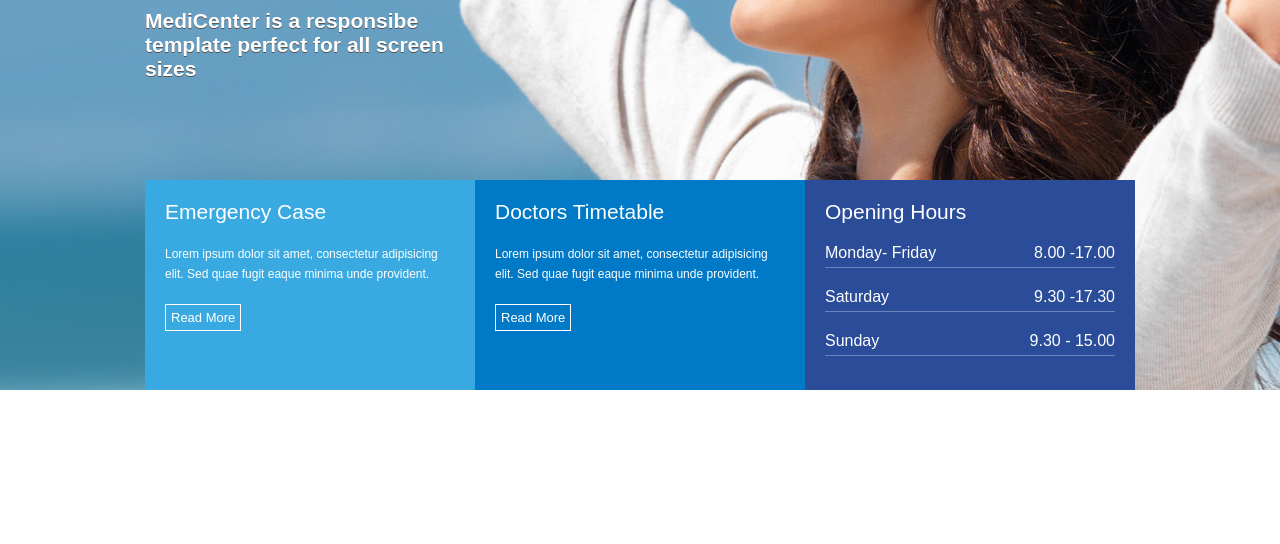
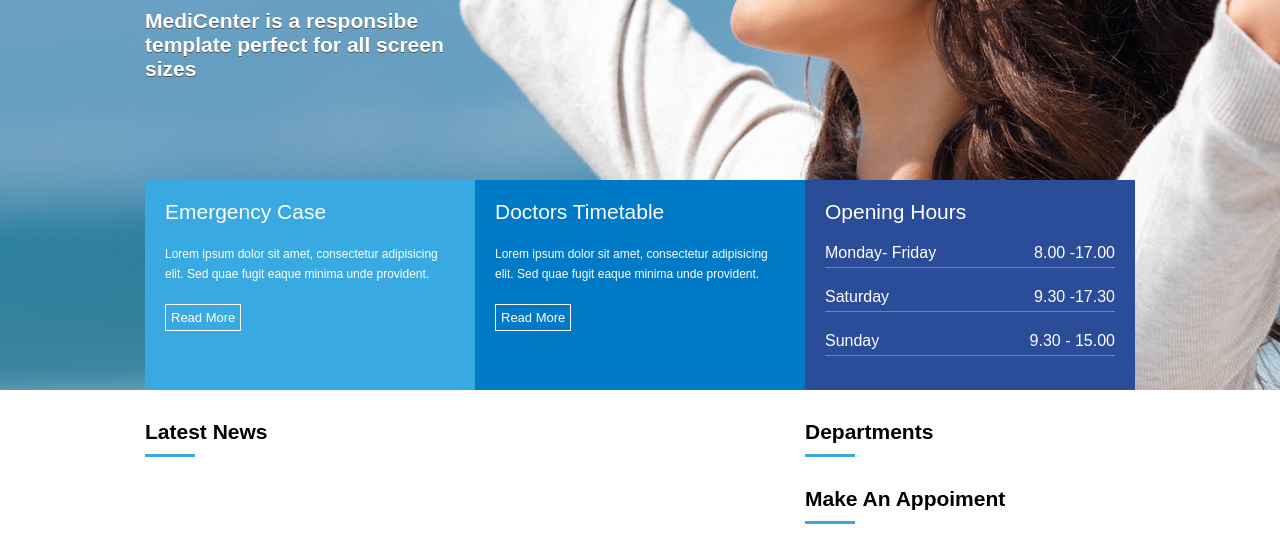
Before and after one commit to mari-moreira/MediCenter, a plain HTML site: page index.html in a window 1280 px wide. Shown: the part 400-944 px from the top of the page. Before the commit the page ends 800 px from the top, so only its background shows below. Drawn offline with Linux system fonts and the light colour scheme; files whose address does not match are found by name.

Commit message:
Widget Seção main e aside

```diff
--- a/index.html
+++ b/index.html
@@ -101,6 +101,48 @@
     </section>
 
 
+    <section id="geral">
+        <div class="container">
+            <section>
+                <div class="widget">
+                    <div class="widget_title">
+                        <div class="widget_title_text">
+                            Latest News
+                        </div>
+                        <div class="widget_title_bar"></div>
+                    </div>
+                    <div class="widget_body">
+
+                    </div>
+                </div>
+            </section>
+            <aside>
+                <div class="widget">
+                    <div class="widget_title">
+                        <div class="widget_title_text">
+                            Departments
+                        </div>
+                        <div class="widget_title_bar"></div>
+                    </div>
+                    <div class="widget_body">
+
+                    </div>
+                </div>
+                <div class="widget">
+                    <div class="widget_title">
+                        <div class="widget_title_text">
+                            Make An Appoiment
+                        </div>
+                        <div class="widget_title_bar"></div>
+                    </div>
+                    <div class="widget_body">
+
+                    </div>
+                </div>
+            </aside>
+        </div>
+    </section>
+
 
 
     <!--Script-->
--- a/src/assets/CSS/styles.css
+++ b/src/assets/CSS/styles.css
@@ -146,3 +146,34 @@ nav a:hover {
     padding-bottom: 5px;
     border-bottom: 1px solid rgba(255, 255, 255, 0.31)
 }
+
+#geral {
+    display: flex;
+    justify-content: center;
+}
+
+#geral section {
+    flex: 2;
+}
+
+#geral aside {
+    flex: 1;
+}
+
+.widget_title {
+    margin: 30px 0 20px 0;
+}
+
+.widget_title_text {
+    color: #000;
+    font-size: 21px;
+    font-weight: bold;
+
+}
+
+.widget_title_bar {
+    width: 50px;
+    height: 3px;
+    margin-top: 10px;
+    background-color: #36a9e1;
+}
```
